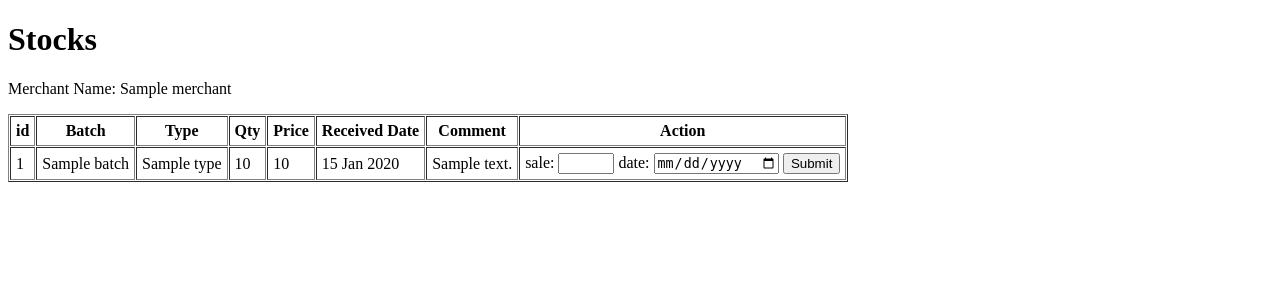
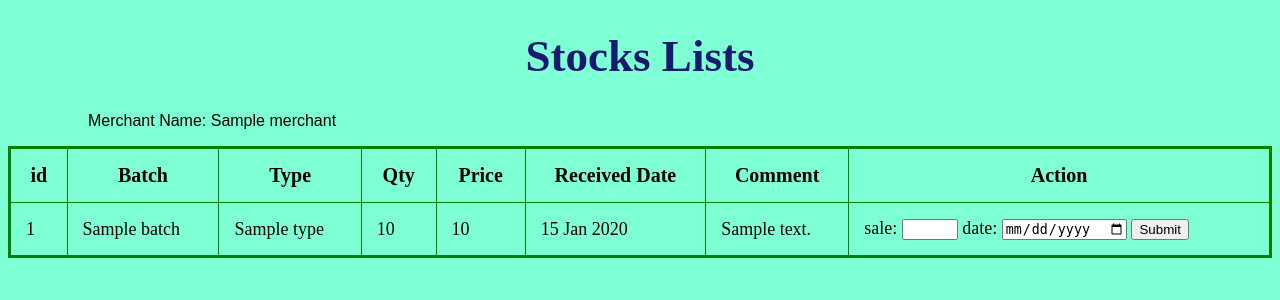
Before and after one commit to YuMyatMoe/Silver-Snow-Tea-Leave, a Node project: template views/stocklist.ejs in a window 1280 px wide. Shown: the top 300 px of the page. Run offline with Node 20 templates, Linux system fonts and the light colour scheme; the template is opened without the code that fills it: most values are stand-ins (such as "Sample title", 1, 10 or a date in 2020).

Commit message:
style test

```diff
--- a/views/stocklist.ejs
+++ b/views/stocklist.ejs
@@ -4,10 +4,56 @@
     <meta charset="UTF-8">
     <title>Stocks</title>
     <meta name="viewport" content="width=device-width, initial-scale=1">
- </head>
+
+
+<style>
+
+body {
+    background-color: aquamarine;
+}
+
+h1 {
+  font-size: 45px;
+  color: midnightblue;
+  text-align: center;
+}
+
+p {
+  text-indent: 80px;
+  text-align: justify;
+  font-family: Arial, Helvetica, sans-serif;
+}
+
+table {
+  border: 3px solid;
+  border-color: green;
+  border-collapse: collapse;
+  width: 100%;
+ }
+
+
+th {
+  text-align: center;
+  font-size: 20px;
+}
+
+td {
+  font-size: 18px;
+}
+
+
+th, td {
+  padding: 15px;
+}
+
+</style>
+
+</head>
+
+
 
   <body>
-  <h1>Stocks</h1>
+  <h1>Stocks Lists</h1>
 
   <p>
 
@@ -59,10 +105,7 @@
 
 
 
-
 	</table>
-
-
 
 
   </body>
```
